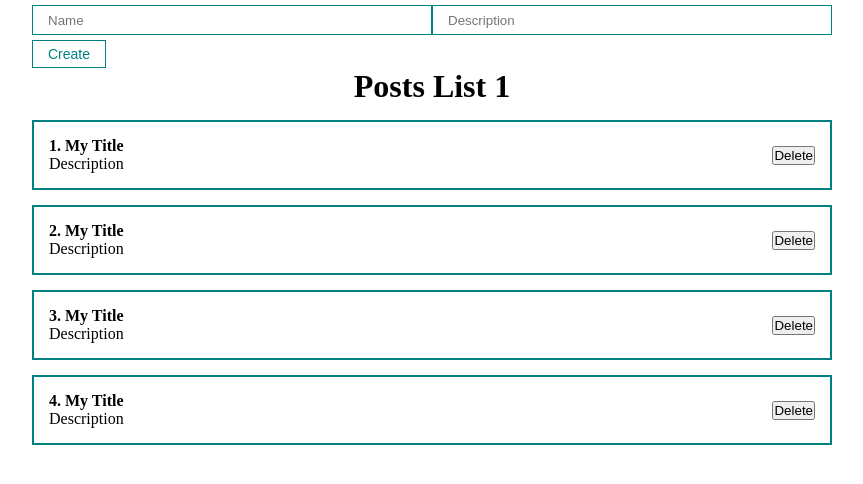
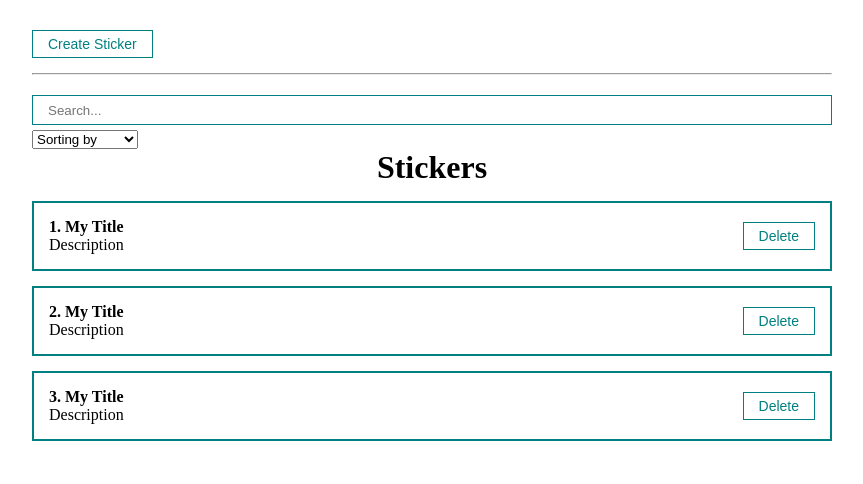
Before and after one commit to godoxyfair/react-trainer-prj, a React (Create React App) app: page / in a window 1280 px wide. Shown: the top 484 px of the page, without its empty margins (208-1071 px from the left). Built offline with nearby package versions, Linux system fonts and the light colour scheme.

Commit message:
search sort visible element

```diff
--- a/package.json
+++ b/package.json
@@ -10,6 +10,7 @@
     "react": "^18.1.0",
     "react-dom": "^18.1.0",
     "react-scripts": "5.0.1",
+    "react-transition-group": "^4.4.2",
     "web-vitals": "^2.1.4"
   },
   "scripts": {
--- a/src/App.js
+++ b/src/App.js
@@ -1,6 +1,5 @@
-import React from 'react';
+import React, {useMemo, useState} from 'react';
 import {useRef} from "react";
-import {useState} from "react";
 import Counter from "./components/Counter";
 import Logo from "./components/Logo";
 import Sticker from "./components/Sticker";
@@ -9,8 +8,12 @@ import './components/styles/App.css';
 import PostItem from "./components/PostItem";
 import PostList from "./components/PostList";
 import MyButton from "./components/UI/button/MyButton";
+import PostForm from "./components/PostForm";
+import MySelect from "./components/UI/select/MySelect";
+import PostFilter from "./components/PostFilter";
+import MyModal from "./components/UI/MyModal/MyModal";
 
-'use strict'
+
 
 function App() {
 
@@ -18,39 +21,58 @@ function App() {
         {id: 1, title: 'My Title', body: 'Description' },
         {id: 2, title: 'My Title', body: 'Description' },
         {id: 3, title: 'My Title', body: 'Description' },
-        {id: 4, title: 'My Title', body: 'Description' }
     ])
-    const [body, setBody] = useState('')
-    const [title, setTitle] = useState('')
-    const addNewPost = (e) => {
-        e.preventDefault()
-        const newPost = {
-            id: Date.now(),
-            title,
-            body
+    //двустороннее связывание сортировки
+    //const [selectedSort, setSelectedSort] = useState('')
+    //Реалезация поиска
+    //состояние для поиска
+    //const [searchQuery, setSearchQuery] = useState('')
+
+    //новая сортировка
+    const [filter, setFilter] = useState({sort: '', query: ''})
+    //отсортируем массив и уставновим номальный поиск вызывающтйся только при изменении в массиве
+    const sortedPosts = useMemo(() => {
+        if (filter.sort) {
+            return [...posts].sort((a, b) => a[filter.sort].localeCompare(b[filter.sort]))
         }
-        //this is a very important construction. we take an older array post like "posts"
-        // and add a new post in the end with "newPost" object
+        return posts;
+    }, [filter.sort, posts]);
+
+    const sortedAndSearchedPosts = useMemo(() => {
+            return sortedPosts.filter(post => post.title.toLowerCase().includes(filter.query.toLowerCase()))
+    }, [filter.query, sortedPosts])
+
+    //состояние отвечающее за то видимо ли модальное окно
+    const [modal, setModal] = useState(false);
+
+    //создаем пост из функции в PostForm.jsx
+    const createPost = (newPost) => {
         setPosts([...posts, newPost])
+        //закрытие модального окна
+        setModal(false);
+    }
+    //получаем пост из дочернего компонента
+    //пришлость прокинуть функцию через два компонента PostItem и PostList
+    const removePost = (post) => {
+        //filter() - возвращает новый массив отфильтрованный по какому либо устровию
+        setPosts(posts.filter(p => p.id !== post.id))
     }
 
   return (
+      //горизонтальный разделитель hr -->
     <div className="App">
-        <form>
-            <MyInput
-                value={title}
-                onChange = {e => setTitle(e.target.value)}
-                type='text'
-                placeholder="Name"/>
-            <MyInput
-                value={body}
-                onChange = {e => setBody(e.target.value)}
-                type='text'
-                placeholder="Description"/>
-           <MyButton onClick={addNewPost}>Create</MyButton>
-        </form>
-        <PostList posts={posts} title='Posts List 1'/>
-
+        <MyButton style={{marginTop: '30px'}} onClick={() => setModal(true)}>
+            Create Sticker
+        </MyButton>
+        <MyModal visible={modal} setVisible={setModal}>
+            <PostForm create={createPost}/>
+        </MyModal>
+        <hr style={{margin: '15px 0'}}/>
+        <PostFilter
+            filter={filter}
+            setFilter={setFilter}
+        />
+        <PostList remove={removePost} posts={sortedAndSearchedPosts} title='Stickers'/>
     </div>
   );
 }
--- /dev/null
+++ b/src/components/PostFilter.jsx
@@ -0,0 +1,26 @@
+import React from 'react';
+import MyInput from "./UI/input/MyInput";
+import MySelect from "./UI/select/MySelect";
+
+function PostFilter({filter, setFilter}) {
+    return (
+        <div>
+            <MyInput
+                value={filter.query}
+                onChange={e => setFilter({...filter, query: e.target.value})}
+                placeholder="Search..."
+            />
+            <MySelect
+                value={filter.sort}
+                onChange={selectedSort => setFilter({...filter, sort: selectedSort})}
+                defaultValue="Sorting by"
+                options={[
+                    {value: 'title', name: 'By name'},
+                    {value: 'body', name: 'By description'}
+                ]}
+            />
+        </div>
+    );
+}
+
+export default PostFilter;
--- /dev/null
+++ b/src/components/PostForm.jsx
@@ -0,0 +1,42 @@
+import React from 'react';
+import MyInput from "./UI/input/MyInput";
+import MyButton from "./UI/button/MyButton";
+import {useState} from "react";
+
+//вызов props create из app для добавления в конец массива постов ноаого поста
+const PostForm = ({create}) => {
+    const [post, setPost] = useState({title: '', body: ''})
+
+    const addNewPost = (e) => {
+        e.preventDefault()
+        //this is a very important construction. we take an older array post like "posts"
+        // and add a new post in the end with "newPost" object
+        const newPost = {
+            ...post, id: Date.now()
+        }
+        create(newPost);
+        setPost({title: '', body: ''})
+    }
+
+    return (
+        <form>
+            <MyInput
+                value={post.title}
+                onChange = {e => setPost({...post, title: e.target.value})}
+                type='text'
+                placeholder="Name"
+            />
+            <br/>
+            <MyInput
+                value={post.body}
+                onChange = {e => setPost({...post, body: e.target.value})}
+                type='text'
+                placeholder="Description"
+            />
+            <br/>
+            <MyButton onClick={addNewPost}>Create</MyButton>
+        </form>
+    );
+};
+
+export default PostForm;
--- a/src/components/PostItem.jsx
+++ b/src/components/PostItem.jsx
@@ -1,4 +1,5 @@
 import React from 'react';
+import MyButton from "./UI/button/MyButton";
 
 const PostItem = (props) => {
 
@@ -6,13 +7,13 @@ const PostItem = (props) => {
 
             <div className="post">
                 <div className="post__counter">
-                    <strong>{props.post.id}. {props.post.title}</strong>
+                    <strong>{props.number}. {props.post.title}</strong>
                     <div>
                         {props.post.body}
                     </div>
                 </div>
                 <div className="post__btns">
-                    <button>Delete</button>
+                    <MyButton onClick={() => props.remove(props.post)}>Delete</MyButton>
                 </div>
             </div>
 
--- a/src/components/PostList.jsx
+++ b/src/components/PostList.jsx
@@ -1,14 +1,23 @@
 import React from 'react';
 import PostItem from "./PostItem";
 
-const PostList = ({posts, title}) => {
+const PostList = ({posts, title, remove}) => {
+
+    if (!posts.length) {
+        return (
+            <h1 style={{textAlign: 'center'}}>
+                Stickers not found
+            </h1>
+        )
+    }
+
     return (
         <div>
             <h1 style={{textAlign: 'center'}}>
                 {title}
             </h1>
-            {posts.map(post =>
-                <PostItem post={post} key={post.id}/>
+            {posts.map((post, index) =>
+                <PostItem remove={remove} number={index + 1} post={post} key={post.id}/>
             )}
         </div>
     );
--- /dev/null
+++ b/src/components/UI/MyModal/MyModal.jsx
@@ -0,0 +1,22 @@
+import React from 'react';
+import classes from './MyModal.module.css';
+
+const MyModal = ({children, visible, setVisible}) => {
+
+    //с помощью этой конструкции мы определяем добавлять класс active или не добавдять
+    const rootClasses = [classes.myModal]
+    if(visible === true) {
+        rootClasses.push(classes.active);
+    }
+
+    //e.stopPropagation() функция слушателя событий которая не дает сработать event
+    return (
+        <div className={rootClasses.join(' ')} onClick={() => setVisible(false)}>
+            <div className={classes.myModalContent} onClick={(e) => e.stopPropagation()}>
+                {children}
+            </div>
+        </div>
+    );
+};
+
+export default MyModal;
--- /dev/null
+++ b/src/components/UI/MyModal/MyModal.module.css
@@ -0,0 +1,22 @@
+.myModal {
+    position: fixed;
+    top: 0;
+    bottom: 0;
+    right: 0;
+    left: 0;
+    display: none;
+    background: rgba(0,0,0, .5);
+}
+
+.myModalContent {
+    padding: 25px;
+    background: white;
+    border-radius: 16px;
+    min-width: 250px;
+}
+
+.myModal.active {
+    display: flex;
+    justify-content: center;
+    align-items: center;
+}
--- a/src/components/UI/input/MyInput.module.css
+++ b/src/components/UI/input/MyInput.module.css
@@ -1,5 +1,5 @@
 .myInput {
-    width: 50%;
+    width: 100%;
     padding: 5px 15px;
     margin: 5px 0;
     border: 1px solid teal;
--- /dev/null
+++ b/src/components/UI/select/MySelect.jsx
@@ -0,0 +1,19 @@
+import React from 'react';
+//select - выпадающий список-->
+const MySelect = ({options, defaultValue, value, onChange }) => {
+    return (
+        <select
+            value={value}
+            onChange={event =>onChange(event.target.value)}
+        >
+            <option disabled={true} value="">{defaultValue}</option>
+            {options.map(option =>
+                <option key={option.value} value={option.value}>
+                    {option.name}
+                </option>
+            )}
+        </select>
+    );
+};
+
+export default MySelect;
--- a/src/components/styles/App.css
+++ b/src/components/styles/App.css
@@ -20,4 +20,5 @@
     margin-top: 15px;
     justify-content: space-between;
     align-items: center;
+    flex-wrap: wrap;
 }
```
Also changed, not shown: 1 other file (tests, documents, lock files or other folders).
